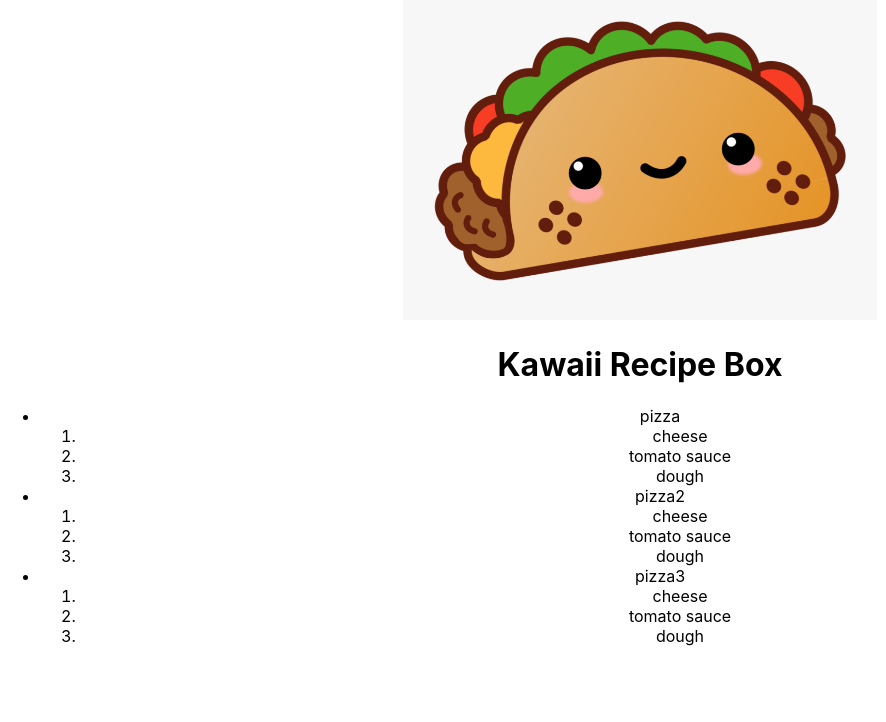
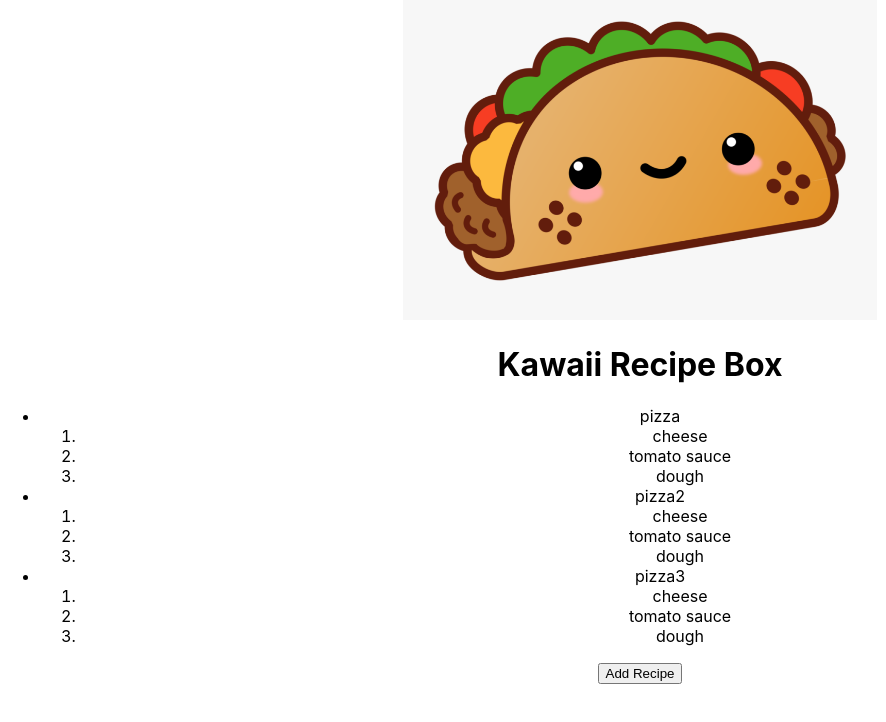
Before and after one commit to JoyPalumbo/recipe-Box2, a React (Create React App) app: page / in a window 1280 px wide. Shown: the top 722 px of the page, without its empty margins (0-886 px from the left). Built offline with nearby package versions, Linux system fonts and the light colour scheme.

Commit message:
added add recipe button

```diff
--- a/src/components/App.js
+++ b/src/components/App.js
@@ -52,6 +52,7 @@ class App extends React.Component {
         <RecipeList />
         {/* </Accordion> */}
         {/* </body> */}
+        <button type='submit'>Add Recipe</button>
       </div>
     );
   }
```
